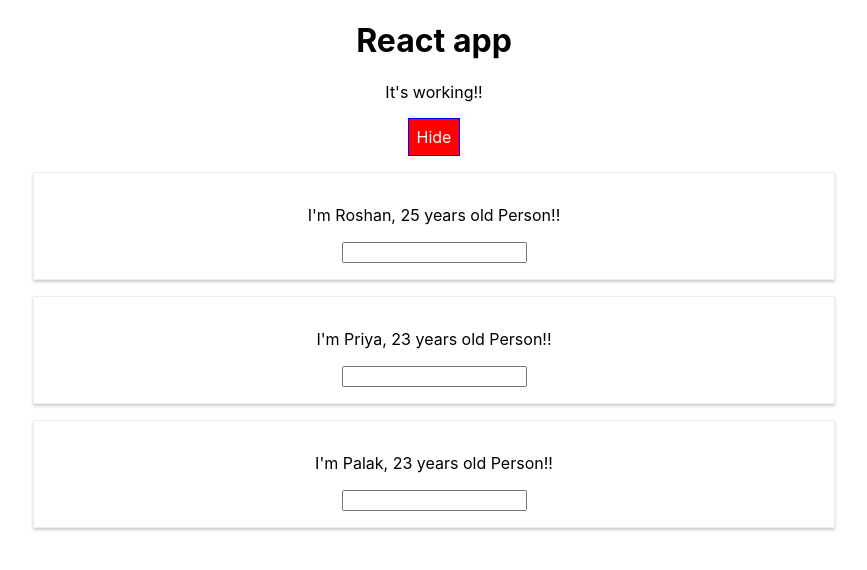
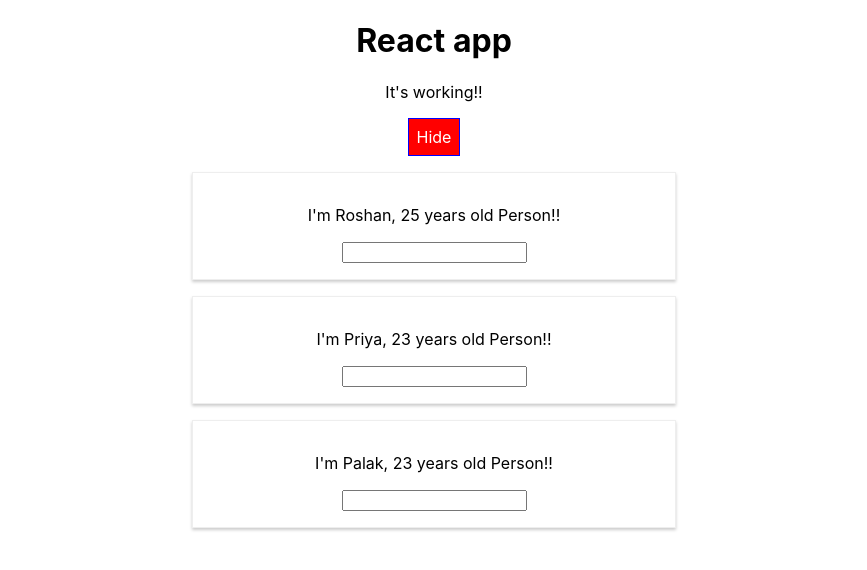
Before and after one commit to rachlies/react-app, a React (Create React App) app: page / in a window 1280 px wide. Shown: the top 570 px of the page, without its empty margins (206-1073 px from the left). Built offline with nearby package versions, Linux system fonts and the light colour scheme.

Commit message:
adding StyleRoot component form media queries

```diff
--- a/src/App.js
+++ b/src/App.js
@@ -1,7 +1,8 @@
 import React, { Component } from 'react';
-import Radium from 'radium';
+import Radium, { StyleRoot } from 'radium';
 import './App.css';
 import Person from './Person/Person';
+
 
 
 class App extends Component {
@@ -100,7 +101,7 @@ class App extends Component {
     }
 
     return (
-
+      <StyleRoot>
         <div className="App">
           <h1>React app</h1>
           <p className={classes.join(' ')}>It's working!!</p>
@@ -109,6 +110,7 @@ class App extends Component {
             onClick = {this.toggleHandler}>{buttonMsg}</button>
           {person}
         </div>
+      </StyleRoot>
     );
   }
 }
--- a/src/Person/Person.js
+++ b/src/Person/Person.js
@@ -1,13 +1,20 @@
 import React from 'react';
+import Radium from 'radium';
 import './Person.css';
 
 const person = (props) => {
+    const style = {
+        '@media (min-width: 500px)': {
+            width: '450px'
+        }
+    };
+
     return (
-        <div className = "Person">
+        <div className = "Person" style = {style}>
             <p onClick = {props.click}>I'm  {props.Name}, {props.Age} years old Person!!</p>
             <input onChange = {props.changed}></input>
         </div>
     )
 };
 
-export default person;
+export default Radium(person);
```
Lines whose indentation alone changed are shown as unchanged.
